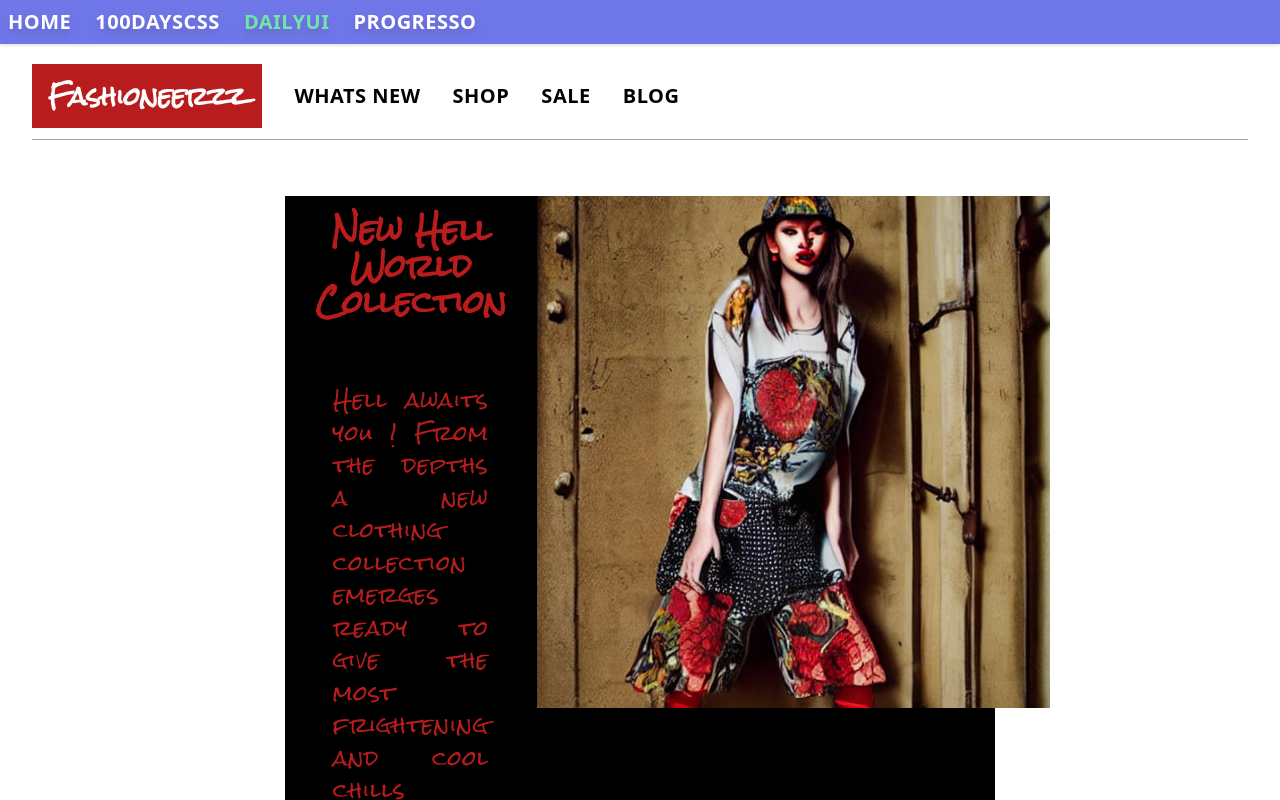
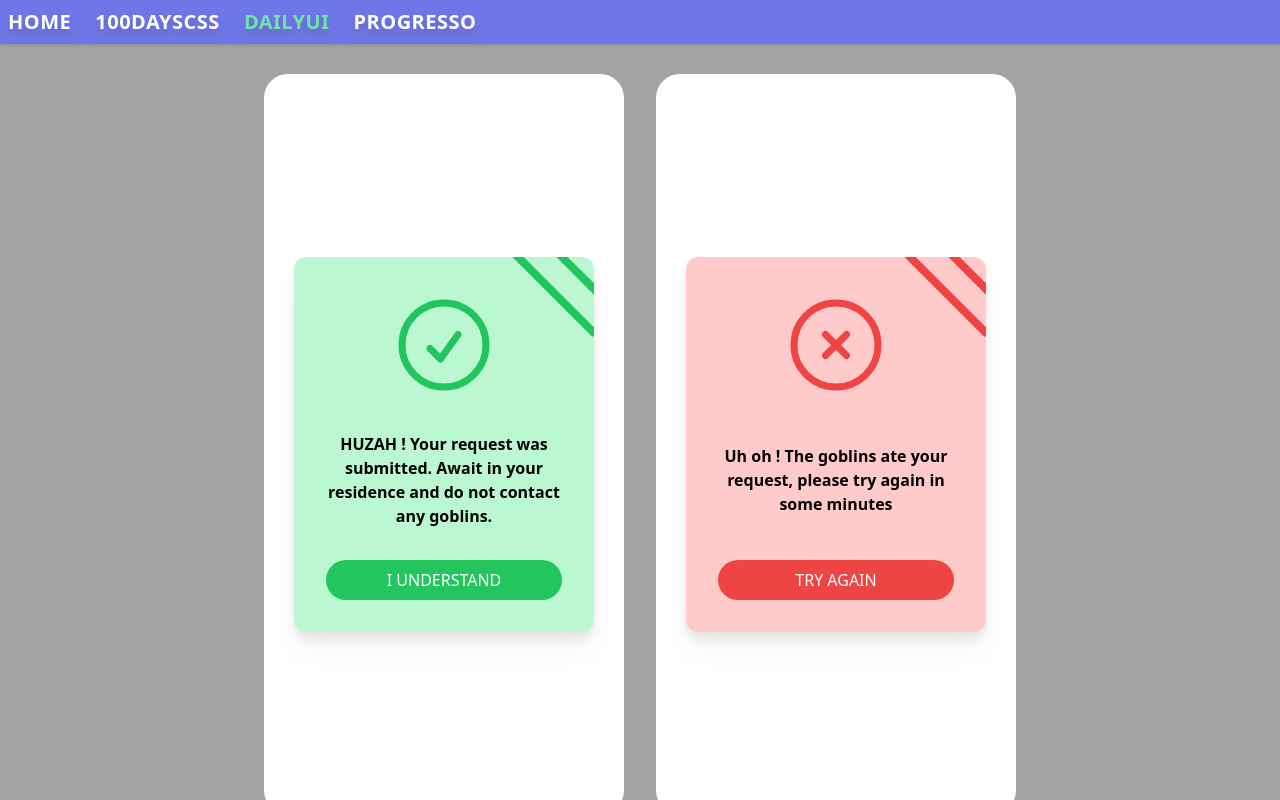
Before and after one commit to Marco-A-C-Pereira/100-Days-CSS, a React (Vite) app: page /DailyUI/11 in a window 1280 px wide. Shown: the top 800 px of the page. Built offline with nearby package versions, Linux system fonts and the light colour scheme; the HTML template or start-up script is replaced by a standard one; a web font is replaced by a local one.

Commit message:
DailyUI 11 done and rearranged some folders

```diff
--- a/src/App.jsx
+++ b/src/App.jsx
@@ -130,10 +130,14 @@ export default function App() {
 					/>
 					<Route
 						path='11'
+						element={<DUI.FlashMessage />}
+					/>
+					<Route
+						path='12'
 						element={<DUI.ECommerce />}
 					/>
 					<Route
-						path='12'
+						path='14'
 						element={<DUI.CountdownTimer />}
 					/>
 				</Route>
--- /dev/null
+++ b/src/components/DailyUI/Day-11/FlashMessage.jsx
@@ -0,0 +1,51 @@
+import {
+	CheckCircleIcon,
+	XCircleIcon,
+} from '@heroicons/react/24/outline';
+
+export default function FlashMessage() {
+	return (
+		<main className='flex items-center justify-center h-screen gap-8 bg-neutral-400 '>
+			<Screen>
+				<div className='bg-green-200 aspect-[4/5] w-10/12 mx-auto rounded-xl flex flex-col justify-between p-8 relative overflow-hidden drop-shadow-xl'>
+					<CheckCircleIcon className='h-28 text-green-500 ' />
+					<p className='font-bold text-center'>
+						HUZAH ! Your request was submitted. Await in
+						your residence and do not contact any goblins.
+					</p>
+
+					<button className='uppercase text-white bg-green-500 px-8 py-2 rounded-full'>
+						I Understand
+					</button>
+
+					<div className='absolute -right-5 top-2 rotate-45 h-2 w-20 bg-green-500' />
+					<div className='absolute -right-5 top-7 rotate-45 h-2 w-32 bg-green-500' />
+				</div>
+			</Screen>
+			<Screen>
+				<div className='bg-red-200 aspect-[4/5] w-10/12 mx-auto rounded-xl flex flex-col justify-between p-8 relative overflow-hidden drop-shadow-xl'>
+					<XCircleIcon className='h-28 text-red-500 ' />
+					<p className='font-bold text-center'>
+						Uh oh ! The goblins ate your request, please try
+						again in some minutes
+					</p>
+
+					<button className='uppercase text-white bg-red-500 px-8 py-2 rounded-full'>
+						Try Again
+					</button>
+
+					<div className='absolute -right-5 top-2 rotate-45 h-2 w-20 bg-red-500' />
+					<div className='absolute -right-5 top-7 rotate-45 h-2 w-32 bg-red-500' />
+				</div>
+			</Screen>
+		</main>
+	);
+}
+
+function Screen({ children }) {
+	return (
+		<article className='w-[360px] h-[740px] bg-white rounded-3xl flex flex-col justify-center items-center'>
+			{children}
+		</article>
+	);
+}
--- a/src/components/DailyUI/index.js
+++ b/src/components/DailyUI/index.js
@@ -8,5 +8,6 @@ export { default as Settings } from './Day-7/Settings';
 export { default as ErrorPage404 } from './Day-8/ErrorPage404';
 export { default as MusicPlayer } from './Day-9/MusicPlayer';
 export { default as ShareScreen } from './Day-10/ShareScreen';
-export { default as ECommerce } from './Day-11/ECommerce';
-export { default as CountdownTimer } from './Day-12/CountdownTimer';
+export { default as FlashMessage } from './Day-11/FlashMessage';
+export { default as ECommerce } from './Day-12/ECommerce';
+export { default as CountdownTimer } from './Day-14/CountdownTimer';
```
Also changed, not shown: src/components/DailyUI/Day-12/ECommerce.jsx (renamed from src/components/DailyUI/Day-11/ECommerce.jsx), src/components/DailyUI/Day-14/CountdownTimer.jsx (renamed from src/components/DailyUI/Day-12/CountdownTimer.jsx).
